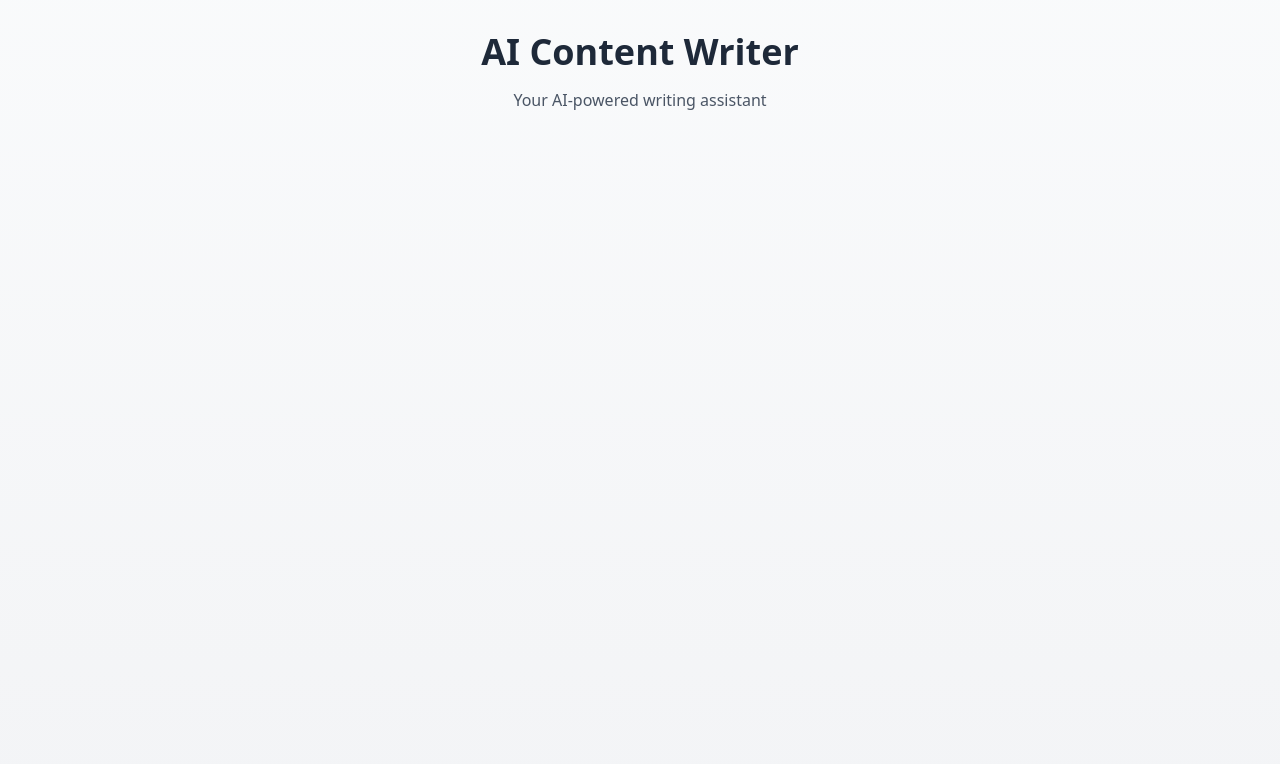
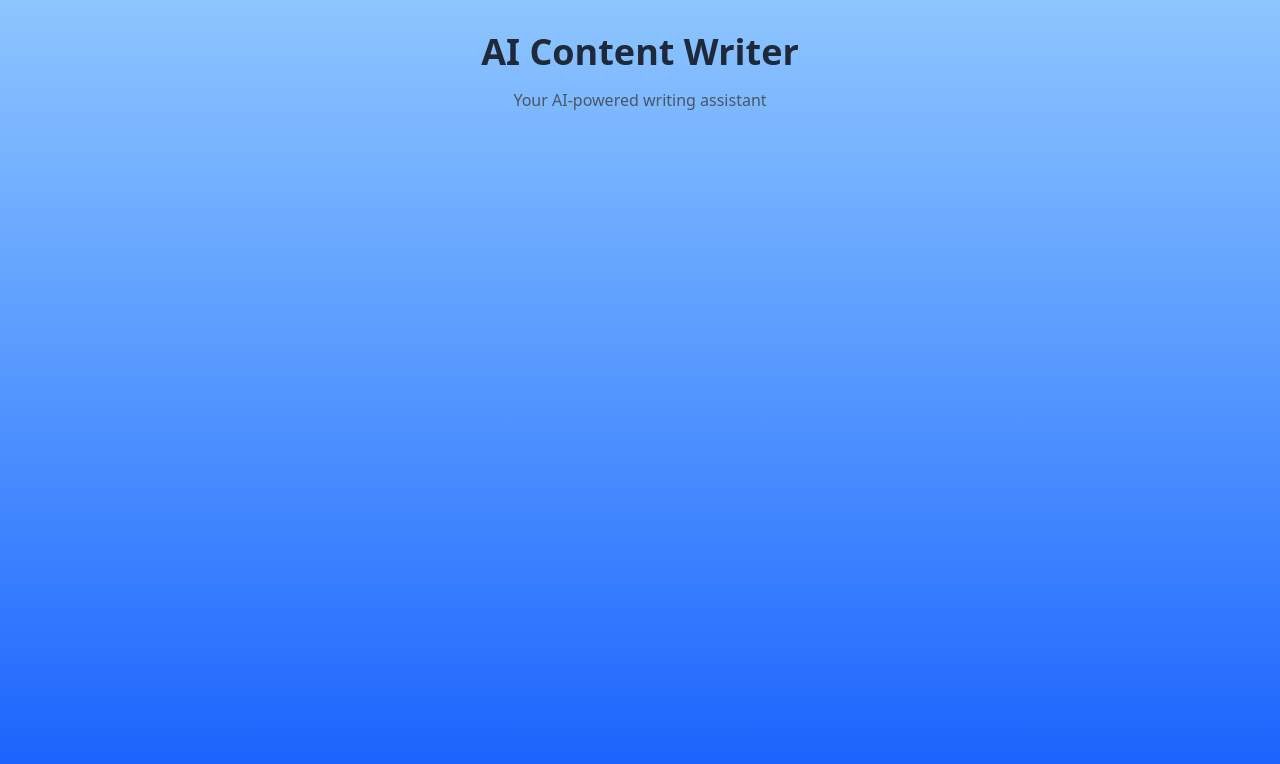
Before and after one commit to wshishir/orbit, a Next.js app: page / in a window 1280 px wide. Shown: the top 764 px of the page. Built offline with nearby package versions, Linux system fonts and the light colour scheme.

Commit message:
prisma & db added

```diff
--- a/app/globals.css
+++ b/app/globals.css
@@ -1,122 +1,4 @@
+/* app/globals.css */
 @import "tailwindcss";
-@import "tw-animate-css";
 
-@custom-variant dark (&:is(.dark *));
-
-@theme inline {
-  --color-background: var(--background);
-  --color-foreground: var(--foreground);
-  --font-sans: var(--font-geist-sans);
-  --font-mono: var(--font-geist-mono);
-  --color-sidebar-ring: var(--sidebar-ring);
-  --color-sidebar-border: var(--sidebar-border);
-  --color-sidebar-accent-foreground: var(--sidebar-accent-foreground);
-  --color-sidebar-accent: var(--sidebar-accent);
-  --color-sidebar-primary-foreground: var(--sidebar-primary-foreground);
-  --color-sidebar-primary: var(--sidebar-primary);
-  --color-sidebar-foreground: var(--sidebar-foreground);
-  --color-sidebar: var(--sidebar);
-  --color-chart-5: var(--chart-5);
-  --color-chart-4: var(--chart-4);
-  --color-chart-3: var(--chart-3);
-  --color-chart-2: var(--chart-2);
-  --color-chart-1: var(--chart-1);
-  --color-ring: var(--ring);
-  --color-input: var(--input);
-  --color-border: var(--border);
-  --color-destructive: var(--destructive);
-  --color-accent-foreground: var(--accent-foreground);
-  --color-accent: var(--accent);
-  --color-muted-foreground: var(--muted-foreground);
-  --color-muted: var(--muted);
-  --color-secondary-foreground: var(--secondary-foreground);
-  --color-secondary: var(--secondary);
-  --color-primary-foreground: var(--primary-foreground);
-  --color-primary: var(--primary);
-  --color-popover-foreground: var(--popover-foreground);
-  --color-popover: var(--popover);
-  --color-card-foreground: var(--card-foreground);
-  --color-card: var(--card);
-  --radius-sm: calc(var(--radius) - 4px);
-  --radius-md: calc(var(--radius) - 2px);
-  --radius-lg: var(--radius);
-  --radius-xl: calc(var(--radius) + 4px);
-}
-
-:root {
-  --radius: 0.625rem;
-  --background: oklch(1 0 0);
-  --foreground: oklch(0.129 0.042 264.695);
-  --card: oklch(1 0 0);
-  --card-foreground: oklch(0.129 0.042 264.695);
-  --popover: oklch(1 0 0);
-  --popover-foreground: oklch(0.129 0.042 264.695);
-  --primary: oklch(0.208 0.042 265.755);
-  --primary-foreground: oklch(0.984 0.003 247.858);
-  --secondary: oklch(0.968 0.007 247.896);
-  --secondary-foreground: oklch(0.208 0.042 265.755);
-  --muted: oklch(0.968 0.007 247.896);
-  --muted-foreground: oklch(0.554 0.046 257.417);
-  --accent: oklch(0.968 0.007 247.896);
-  --accent-foreground: oklch(0.208 0.042 265.755);
-  --destructive: oklch(0.577 0.245 27.325);
-  --border: oklch(0.929 0.013 255.508);
-  --input: oklch(0.929 0.013 255.508);
-  --ring: oklch(0.704 0.04 256.788);
-  --chart-1: oklch(0.646 0.222 41.116);
-  --chart-2: oklch(0.6 0.118 184.704);
-  --chart-3: oklch(0.398 0.07 227.392);
-  --chart-4: oklch(0.828 0.189 84.429);
-  --chart-5: oklch(0.769 0.188 70.08);
-  --sidebar: oklch(0.984 0.003 247.858);
-  --sidebar-foreground: oklch(0.129 0.042 264.695);
-  --sidebar-primary: oklch(0.208 0.042 265.755);
-  --sidebar-primary-foreground: oklch(0.984 0.003 247.858);
-  --sidebar-accent: oklch(0.968 0.007 247.896);
-  --sidebar-accent-foreground: oklch(0.208 0.042 265.755);
-  --sidebar-border: oklch(0.929 0.013 255.508);
-  --sidebar-ring: oklch(0.704 0.04 256.788);
-}
-
-.dark {
-  --background: oklch(0.129 0.042 264.695);
-  --foreground: oklch(0.984 0.003 247.858);
-  --card: oklch(0.208 0.042 265.755);
-  --card-foreground: oklch(0.984 0.003 247.858);
-  --popover: oklch(0.208 0.042 265.755);
-  --popover-foreground: oklch(0.984 0.003 247.858);
-  --primary: oklch(0.929 0.013 255.508);
-  --primary-foreground: oklch(0.208 0.042 265.755);
-  --secondary: oklch(0.279 0.041 260.031);
-  --secondary-foreground: oklch(0.984 0.003 247.858);
-  --muted: oklch(0.279 0.041 260.031);
-  --muted-foreground: oklch(0.704 0.04 256.788);
-  --accent: oklch(0.279 0.041 260.031);
-  --accent-foreground: oklch(0.984 0.003 247.858);
-  --destructive: oklch(0.704 0.191 22.216);
-  --border: oklch(1 0 0 / 10%);
-  --input: oklch(1 0 0 / 15%);
-  --ring: oklch(0.551 0.027 264.364);
-  --chart-1: oklch(0.488 0.243 264.376);
-  --chart-2: oklch(0.696 0.17 162.48);
-  --chart-3: oklch(0.769 0.188 70.08);
-  --chart-4: oklch(0.627 0.265 303.9);
-  --chart-5: oklch(0.645 0.246 16.439);
-  --sidebar: oklch(0.208 0.042 265.755);
-  --sidebar-foreground: oklch(0.984 0.003 247.858);
-  --sidebar-primary: oklch(0.488 0.243 264.376);
-  --sidebar-primary-foreground: oklch(0.984 0.003 247.858);
-  --sidebar-accent: oklch(0.279 0.041 260.031);
-  --sidebar-accent-foreground: oklch(0.984 0.003 247.858);
-  --sidebar-border: oklch(1 0 0 / 10%);
-  --sidebar-ring: oklch(0.551 0.027 264.364);
-}
-
-@layer base {
-  * {
-    @apply border-border outline-ring/50;
-  }
-  body {
-    @apply bg-background text-foreground;
-  }
-}
+/* You can add your custom styles below if needed */
--- a/app/page.tsx
+++ b/app/page.tsx
@@ -2,7 +2,7 @@
 
 export default function Home() {
   return (
-    <main className="min-h-screen bg-gradient-to-b from-gray-50 to-gray-100">
+    <main className="min-h-screen bg-gradient-to-b from-blue-300 to-blue-600">
       <div className="container mx-auto px-4 py-8">
         <h1 className="text-4xl font-bold text-center text-gray-800">
           AI Content Writer
```
